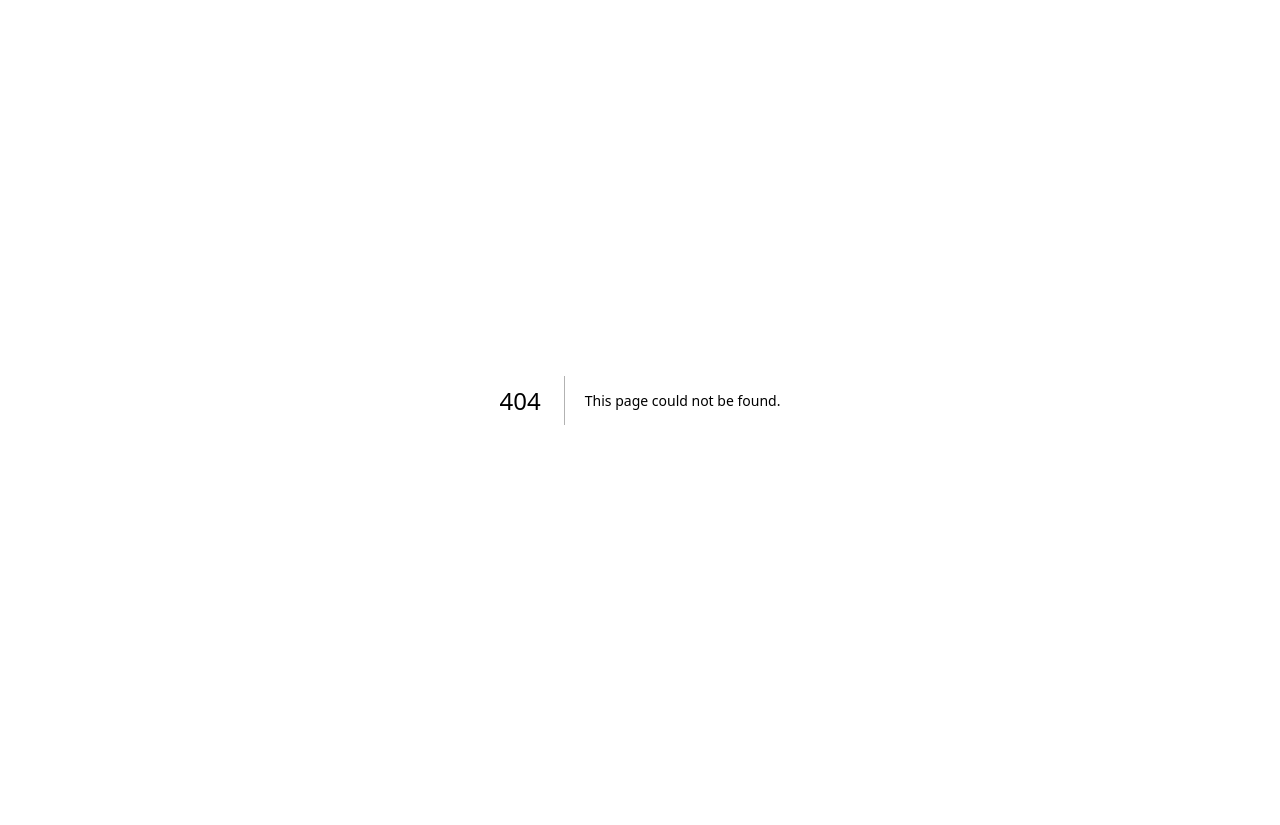
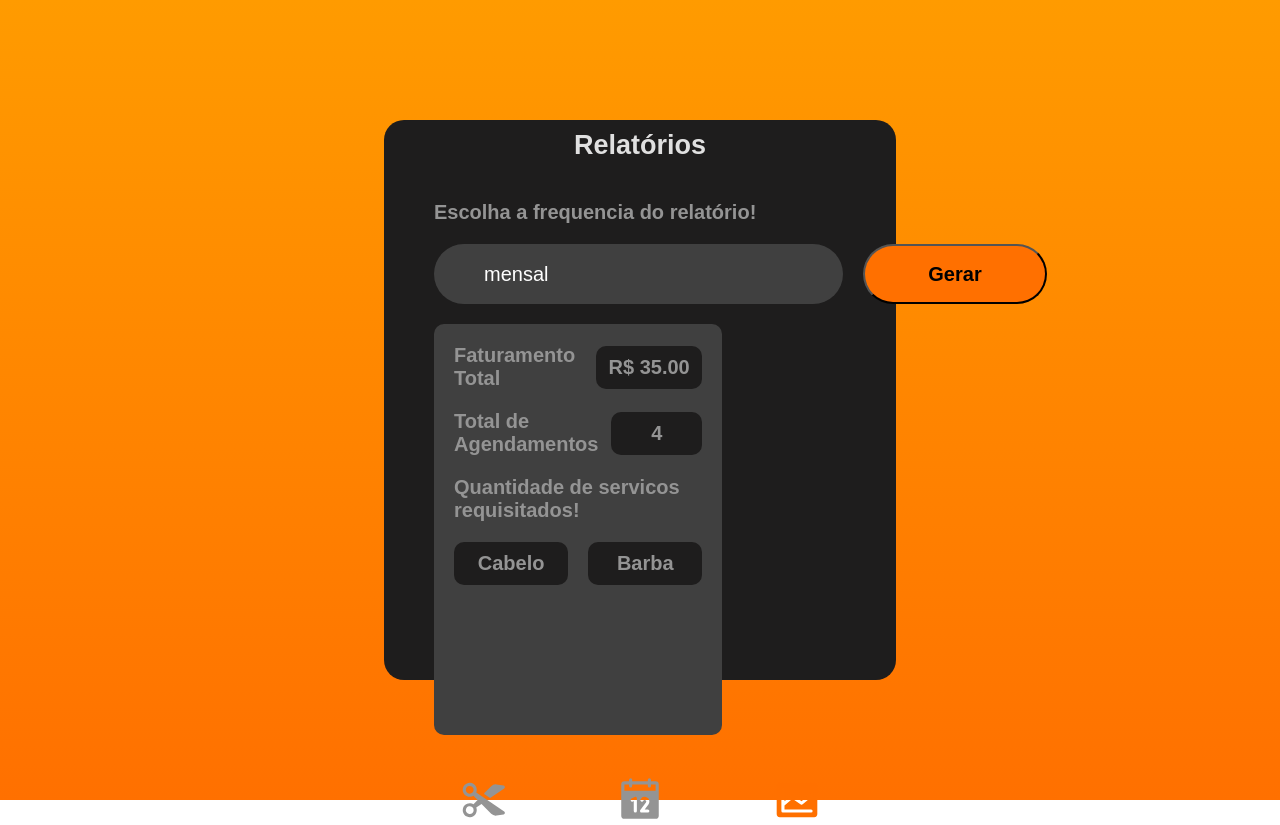
Before and after one commit to Ronald-Nogueira/Belos-Barber, a Next.js app: page /relatorio in a window 1280 px wide. Before the commit this address had no page. Before the commit the page ends 800 px from the top, so only its background shows below. Built offline with nearby package versions, Linux system fonts and the light colour scheme.

Commit message:
feat: created front for reports

```diff
--- /dev/null
+++ b/src/app/relatorio/page.jsx
@@ -0,0 +1,24 @@
+"use client"
+
+import styled from 'styled-components';
+
+import BoardRelatorio from '@/components/informationBoard/relatorioComponents/BoardRelatorio';
+
+const Container = styled.div`
+  height: 100vh;
+  width: 100vw;
+  display: flex;
+  justify-content: center;
+  align-items: center;
+  flex-direction: column;
+  gap: 30px;
+  background: linear-gradient(to bottom, #ff9b00, #ff7000);
+`;
+
+export default function Relatorio() {
+    return(
+        <Container>
+            <BoardRelatorio title="Relatórios"/>
+        </Container>
+    )
+}
--- /dev/null
+++ b/src/components/informationBoard/relatorioComponents/BoardRelatorio.jsx
@@ -0,0 +1,107 @@
+import styled from "styled-components";
+
+import Menu from "../Menu";
+import H3 from "@/components/typography/H3";
+import Select from "@/components/form/Select";
+import Button from "@/components/form/Button";
+
+const Container = styled.div`
+  width: 40%;
+  height: 70%;
+  display: flex;
+  align-items: center;
+  justify-content: space-between;
+  flex-direction: column;
+  padding: 10px 20px;
+  background-color: #1e1d1d;
+  border-radius: 20px;
+  gap: 20px;
+`;
+
+const Title = styled.h2`
+  font-size: 27px;
+  font-weight: bold;
+  color: #e0e0e0;
+`;
+
+const Content = styled.div`
+  display: flex;
+  flex-direction: column;
+  align-items: start;
+  width: 100%;
+  gap: 20px;
+  padding: 20px 30px;
+`;
+
+const Form = styled.form`
+  display: flex;
+  gap: 20px;
+`;
+
+const RelatorioContainer = styled.div`
+  display: flex;
+  flex-direction: column;
+  background-color: #404040;
+  width: 70%;
+  padding: 20px 20px 150px 20px;
+  border-radius: 10px;
+  gap: 20px;
+`;
+
+const InfoRelatorio = styled.div`
+  display: flex;
+  align-items: center;
+  justify-content: space-between;
+  width: 100%;
+`;
+
+const Data = styled.h3`
+  display: flex;
+  align-items: center;
+  justify-content: center;
+  background-color: #1e1d1d;
+  padding: 10px 0;
+  width: 130px;
+  font-size: 20px;
+  border-radius: 10px;
+  color: #949494;
+`;
+
+const ServicesRequest = styled.div`
+    display: flex;
+    gap: 20px;
+`
+
+export default function BoardRelatorio({ title }) {
+  return (
+    <Container>
+      <Title>{title}</Title>
+      <Content>
+        <H3>Escolha a frequencia do relatório!</H3>
+        <Form>
+          <Select>
+            <option value="">mensal</option>
+            <option value="">semanal</option>
+          </Select>
+          <Button>Gerar</Button>
+        </Form>
+        <RelatorioContainer>
+          <InfoRelatorio>
+            <H3>Faturamento Total</H3>
+            <Data>R$ 35.00</Data>
+          </InfoRelatorio>
+          <InfoRelatorio>
+            <H3>Total de Agendamentos</H3>
+            <Data>4</Data>
+          </InfoRelatorio>
+          <H3>Quantidade de servicos requisitados!</H3>
+          <ServicesRequest>
+            <Data>Cabelo</Data>
+            <Data>Barba</Data>
+          </ServicesRequest>
+        </RelatorioContainer>
+      </Content>
+      <Menu page={title} />
+    </Container>
+  );
+}
```
